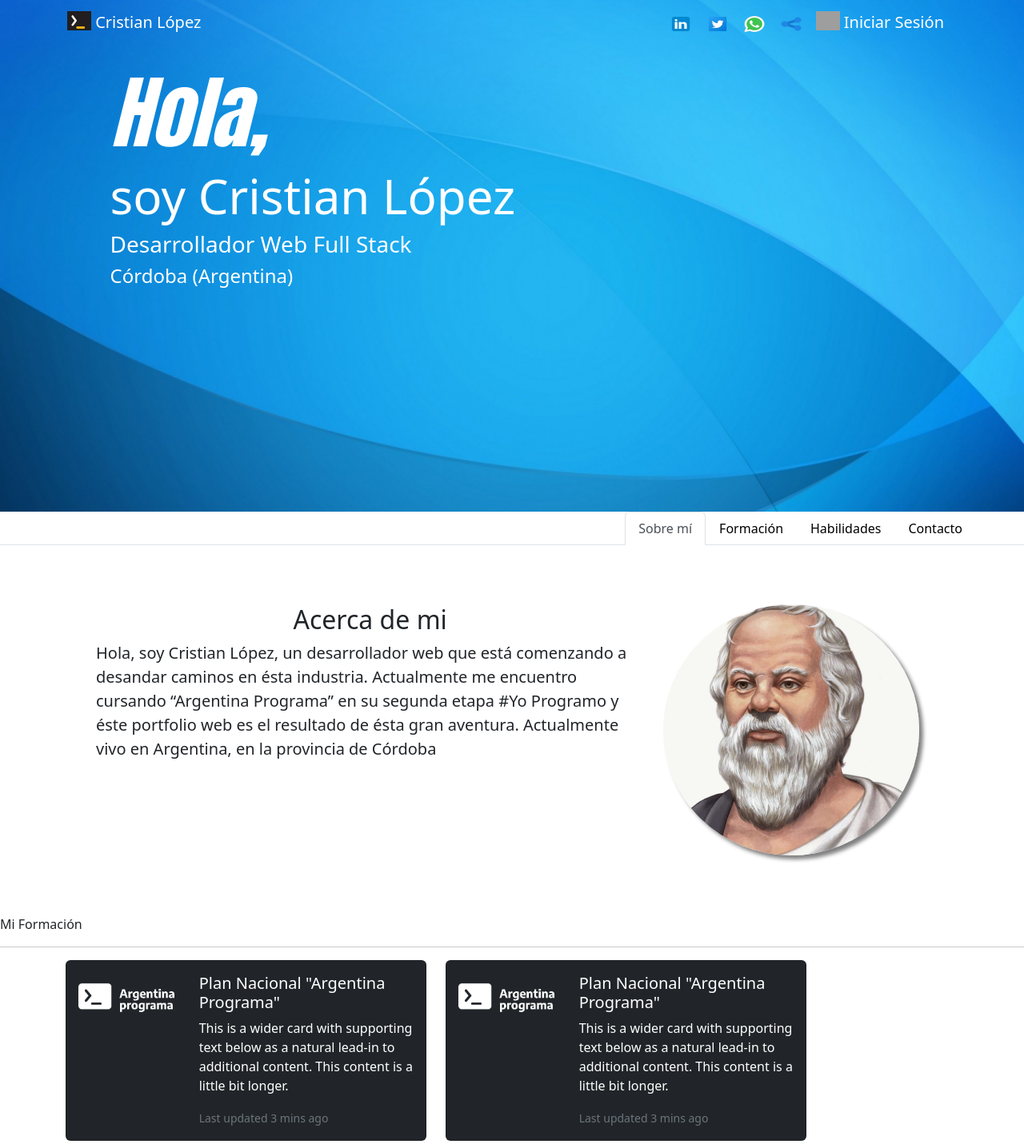
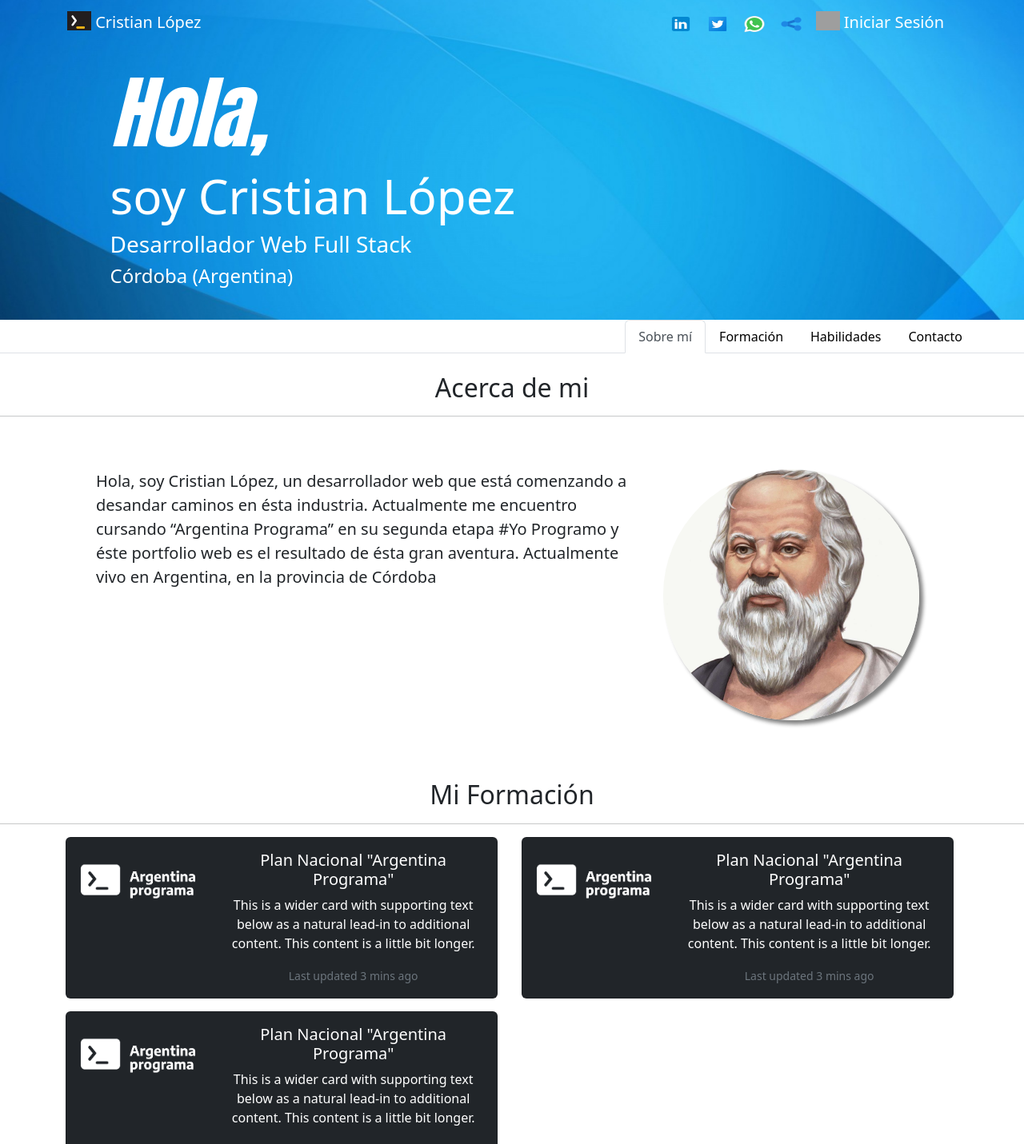
Before and after one commit to Kronomio/ProyectoFinal_CristianLopez, an Angular app in the folder ProyectoFinal_CristianLopez/: page / in a window 1280 px wide. Shown: the top 1431 px of the page at 80% size. Built offline with nearby package versions, Linux system fonts and the light colour scheme; grey boxes are pictures that could not be loaded; a small style sheet from the web is missing.

Commit message:
Correcciones varias

```diff
--- a/ProyectoFinal_CristianLopez/package.json
+++ b/ProyectoFinal_CristianLopez/package.json
@@ -21,6 +21,7 @@
     "animate.css": "^4.1.1",
     "bootstrap": "^5.2.0-beta1",
     "jquery": "^3.6.0",
+    "ng-circle-progress": "^1.6.0",
     "popper.js": "^1.16.1",
     "rxjs": "~7.5.0",
     "tslib": "^2.3.0",
--- a/ProyectoFinal_CristianLopez/src/app/componentes/acerca-de/acerca-de.component.html
+++ b/ProyectoFinal_CristianLopez/src/app/componentes/acerca-de/acerca-de.component.html
@@ -1,8 +1,10 @@
+<p class="h2 text-center">Acerca de mi</p>
+<hr>
 <div class="sobremi container">
 
     <div class="row">
       <div class="col-lg-8" id="acercaDe">
-       <p class="h2 text-center">Acerca de mi</p>
+
        <p class="texto_acerca_de lead text-wrap" id="texto_acerca_de">Hola, soy Cristian López, un desarrollador web que está comenzando a desandar caminos en ésta industria. Actualmente me encuentro cursando “Argentina Programa” en su segunda etapa #Yo Programo y éste portfolio web es el resultado de ésta gran aventura.
 
         Actualmente vivo en Argentina, en la provincia de Córdoba
--- a/ProyectoFinal_CristianLopez/src/app/componentes/formacion/formacion.component.css
+++ b/ProyectoFinal_CristianLopez/src/app/componentes/formacion/formacion.component.css
@@ -0,0 +1,4 @@
+#items_formacion{
+    text-align: center;
+    align-content: center;
+}
--- a/ProyectoFinal_CristianLopez/src/app/componentes/formacion/formacion.component.html
+++ b/ProyectoFinal_CristianLopez/src/app/componentes/formacion/formacion.component.html
@@ -1,14 +1,14 @@
-<p>Mi Formación</p>
+<p class="h2 text-center">Mi Formación</p>
 <hr>
-<div class="container">
-    <div class="row">
-        <div class="col-5">
+<div class="container" >
+    <div class="row" id="items_formacion">
+        <div class="col-6">
             <app-item-formacion></app-item-formacion>
         </div>
-        <div class="col-5">
+        <div class="col-6">
             <app-item-formacion></app-item-formacion>
         </div>
-        <div class="col-5">
+        <div class="col-6">
             <app-item-formacion></app-item-formacion>
         </div>
 
--- a/ProyectoFinal_CristianLopez/src/app/componentes/portada/portada.component.css
+++ b/ProyectoFinal_CristianLopez/src/app/componentes/portada/portada.component.css
@@ -11,7 +11,7 @@
 .bg{
 
 
-    min-height: 80vh;
+    min-height: 50vh;
     background-size: cover;
 }
 .text1{
--- a/ProyectoFinal_CristianLopez/src/app/componentes/portada/portada.component.html
+++ b/ProyectoFinal_CristianLopez/src/app/componentes/portada/portada.component.html
@@ -1,5 +1,3 @@
-
-
 <div class="container-fluid bg home">
     <app-navbar></app-navbar>
     <p class="h1 bg-text text1 ">Hola,</p>
```
Also changed, not shown: 1 other file (tests, documents, lock files or other folders).
